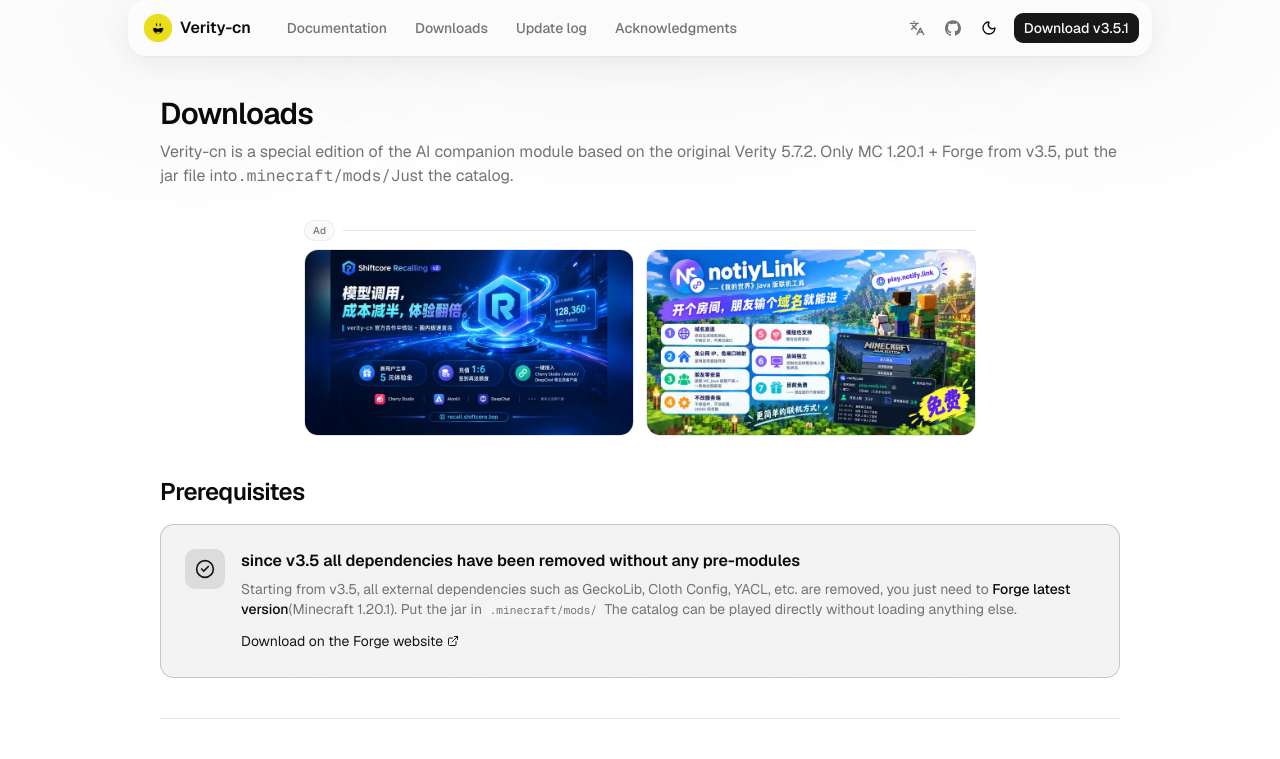
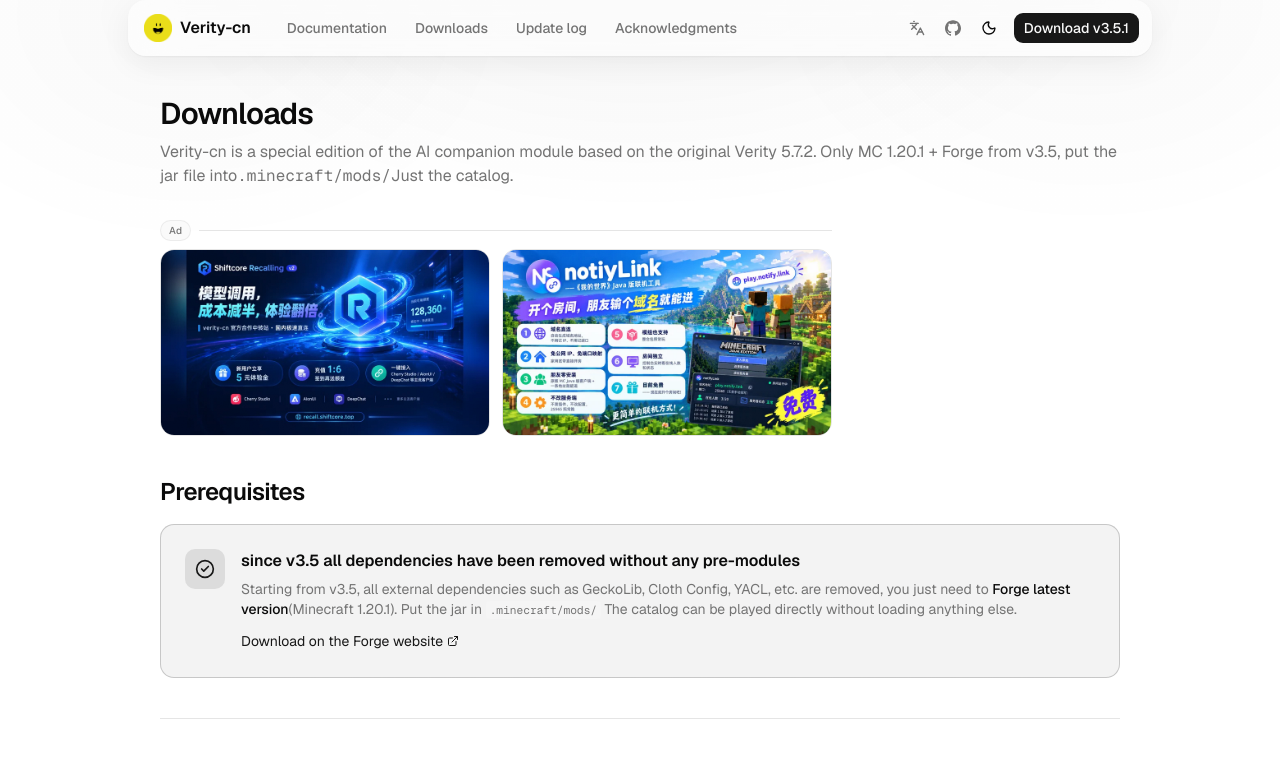
Before and after one commit to xzy4260/verity-cn, a Next.js app: page /en/download in a window 1280 px wide. Shown: the top 759 px of the page. Built offline with nearby package versions, Linux system fonts and the light colour scheme.

Commit message:
style(download): left-align the ad strip instead of centring it

```diff
--- a/src/components/views/download.tsx
+++ b/src/components/views/download.tsx
@@ -122,7 +122,7 @@
 
       {/* 广告位 */}
       <Reveal delay={40}>
-        <div className="mx-auto mt-8 max-w-2xl">
+        <div className="mt-8 max-w-2xl">
           <div className="mb-2 flex items-center gap-2">
             <span className="inline-flex items-center rounded-full border border-border/70 bg-muted/50 px-2 py-0.5 text-[10px] font-medium tracking-wide text-muted-foreground">
               {t("download.026")}
```
